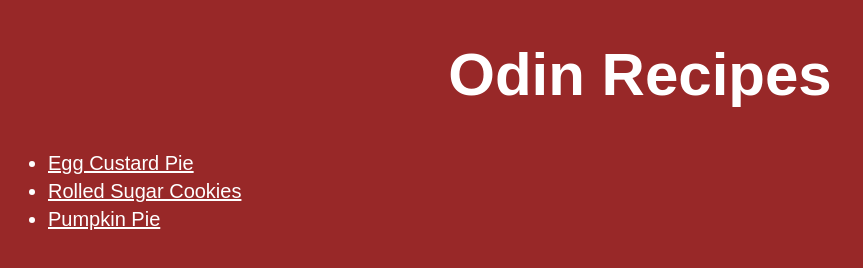
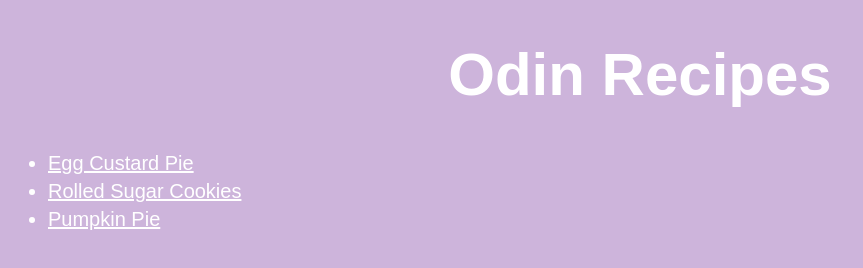
Before and after one commit to platypustaco/odin-recipes, a plain HTML site: page index.html in a window 1280 px wide. Shown: the whole page, without its empty margins (0-863 px from the left). Drawn offline with Linux system fonts and the light colour scheme.

Commit message:
Change background color of index page
Changed background color for index page

```diff
--- a/style.css
+++ b/style.css
@@ -1,5 +1,5 @@
 body {
-    background-color: #982828;
+    background-color: #CDB4DB;
 }
 
 h1 {
```
